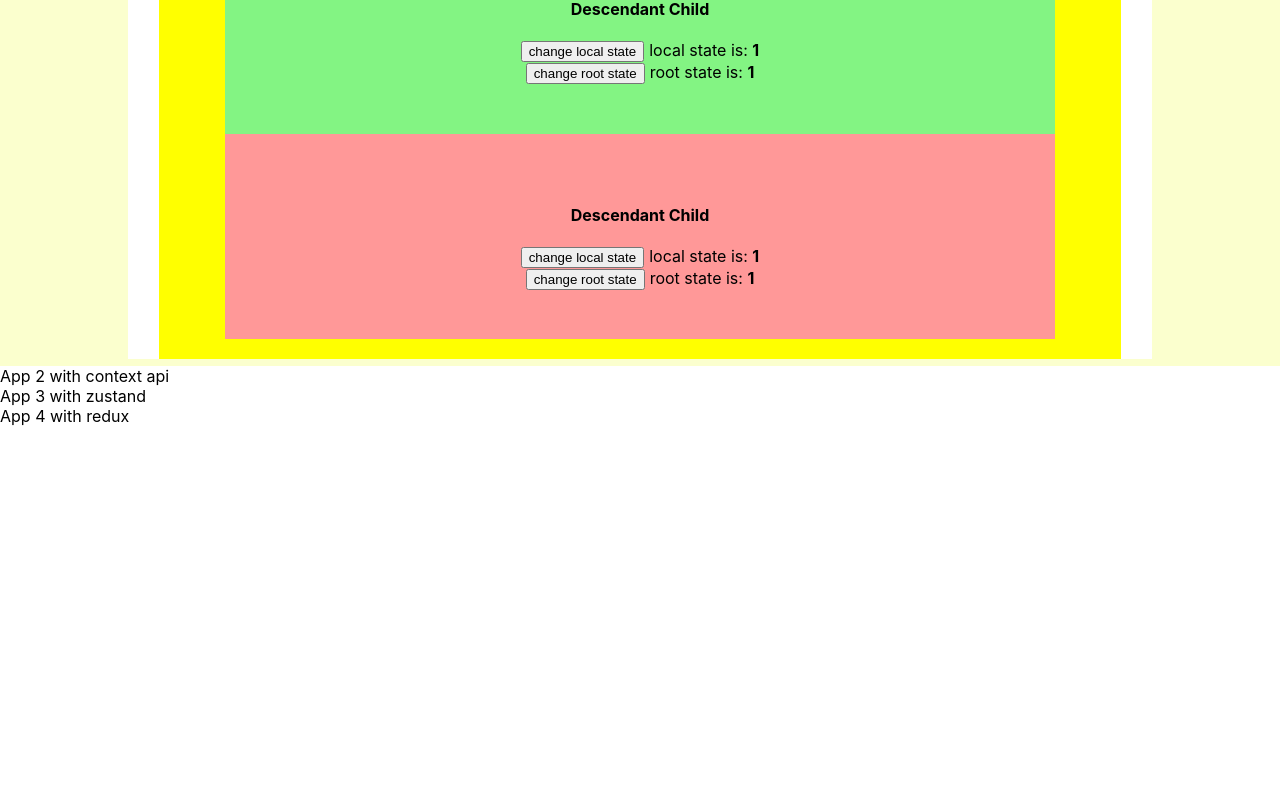
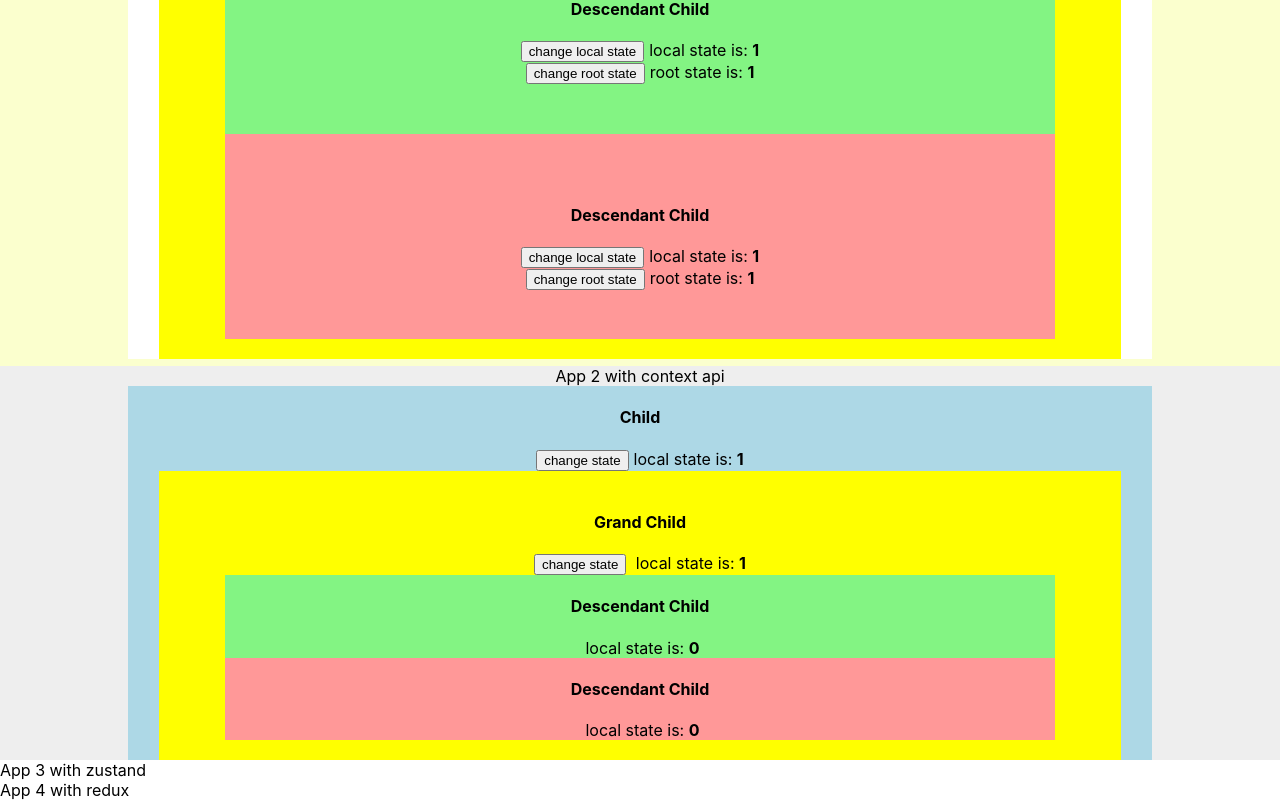
Before and after one commit to audreybozorgi/different-state-management-flow, a React (Create React App) app: page / in a window 1280 px wide. Shown: the part 434-1234 px from the top of the page. Before the commit the page ends 860 px from the top, so only its background shows below. Built offline with nearby package versions, Linux system fonts and the light colour scheme.

Commit message:
working on context api forma

```diff
--- a/src/App2.js
+++ b/src/App2.js
@@ -1,11 +1,101 @@
+import { useState } from 'react'
 import './App.css';
 
 function App2() {
   return (
-    <div className="App">
+    <div style={{background: '#eee', display: 'flex', flexDirection: 'column', justifyContent: 'center', alignItems: 'center'}}>
       App 2 with context api
+      <ChildComponent cbg='lightblue' />
     </div>
   );
 }
 
 export default App2;
+
+
+const ChildComponent = ({cbg}) => {
+  const [state, setState] = useState(1)
+  console.log('render child');
+  return (
+    <div
+      style={{
+        width: '80%',
+        height: '80%',
+        display: 'flex',
+        flexDirection: 'column',
+        justifyContent: 'center',
+        alignItems: 'center',
+        background: cbg
+        }}
+      >
+      <h4>Child</h4>
+      <div>
+        <button onClick={() => setState(prev => prev += 1)}>change state</button>
+        <span style={{marginLeft: '5px'}}>local state is: <b>{state}</b></span>
+      </div>
+      {/* <span>root state is: <b>{rootState}</b></span> */}
+      <GrandChildComponent
+        gbg='yellow'
+      />
+    </div>
+  )
+}
+
+const GrandChildComponent = ({gbg}) => {
+  const [state, setState] = useState(1)
+
+  console.log('render grand child');
+  return (
+    <div
+    style={{
+      width: '90%',
+      height: '90%',
+      display: 'flex',
+      flexDirection: 'column',
+      justifyContent: 'center',
+      alignItems: 'center',
+      background: gbg,
+      padding: '20px',
+      }}
+    >
+      <h4>Grand Child</h4>
+      <div>
+        <button onClick={() => setState(prev => prev += 1)}>change state</button>
+        <span style={{marginLeft: '5px'}}> local state is: <b>{state}</b></span>
+      </div>
+      <DescendantComponent
+        dbg={'#83f483'}
+      />
+      <DescendantComponent
+        dbg={'#ff9898'}
+      />
+    </div>
+  )
+}
+
+const DescendantComponent = ({dbg}) => {
+  const [state, setState] = useState(0)
+  return (
+    <div
+    style={{
+      width: '90%',
+      height: '90%',
+      display: 'flex',
+      flexDirection: 'column',
+      justifyContent: 'center',
+      alignItems: 'center',
+      background: dbg
+      }}
+    >
+      <h4>Descendant Child</h4>
+      <div>
+        {/* <button onClick={() => setState(prev => prev += 1)}>change local state</button> */}
+        <span style={{marginLeft: '5px'}}>local state is: <b>{state}</b></span>
+      </div>
+      <div>
+        {/* <button onClick={() => setRootState(prev => prev += 1)}>change root state</button>
+        <span style={{marginLeft: '5px'}}>root state is: <b>{rootState}</b></span> */}
+      </div>
+    </div>
+  )
+}
```
